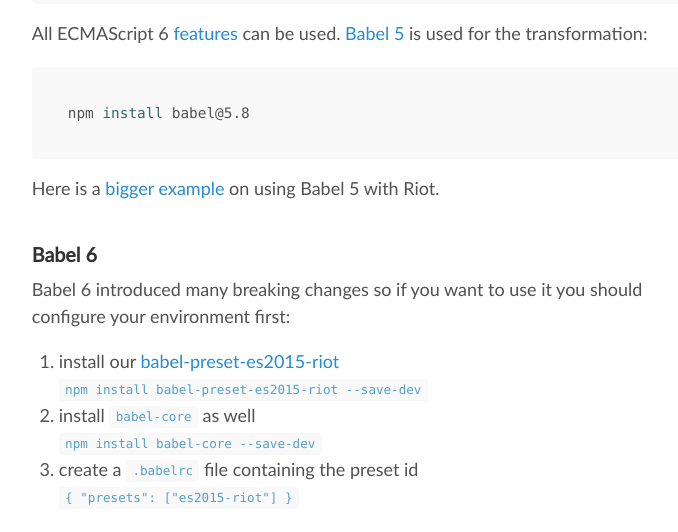
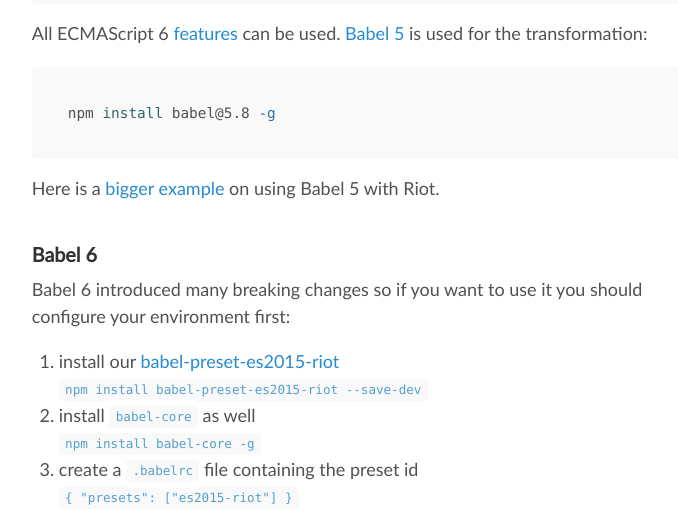
Before and after one commit to riot/riot.github.io, a Jekyll site: the page built from guide/compiler.md, in a window 1280 px wide and 900 px high, scrolled down 6763 px. Shown: the part 155-687 px from the top of the window, without its empty margins (277-955 px from the left). Built offline with Jekyll 4.4.1, drawn with Linux system fonts in a browser that asks for light colours; nearby versions of some CDN libraries.

Commit message:
fixes https://github.com/riot/riot/issues/1563

````diff
--- a/guide/compiler.md
+++ b/guide/compiler.md
@@ -277,7 +277,7 @@
 All ECMAScript 6 [features](https://github.com/lukehoban/es6features) can be used. [Babel 5](https://babeljs.io/) is used for the transformation:
 
 ``` sh
-npm install babel@5.8
+npm install babel@5.8 -g
 ```
 
 Here is a [bigger example](https://github.com/txchen/feplay/tree/gh-pages/riot_babel) on using Babel 5 with Riot.
@@ -287,7 +287,7 @@
 Babel 6 introduced many breaking changes so if you want to use it you should configure your environment first:
 
  1. install our [babel-preset-es2015-riot](https://github.com/riot/babel-preset-es2015-riot)<br /> `npm install babel-preset-es2015-riot --save-dev`
- 2. install `babel-core` as well <br /> `npm install babel-core --save-dev`
+ 2. install `babel-core` as well <br /> `npm install babel-core -g`
  3. create a `.babelrc` file containing the preset id<br /> `{ "presets": ["es2015-riot"] }`
 
 Once your have configured your environment you can use:
@@ -400,7 +400,7 @@
 As you notice, you can define the script type on the template as well. Above we use coffee. [jade](https://github.com/jadejs/jade) is used for the transformation:
 
 ``` sh
-npm install jade
+npm install jade -g
 ```
 
 
````
